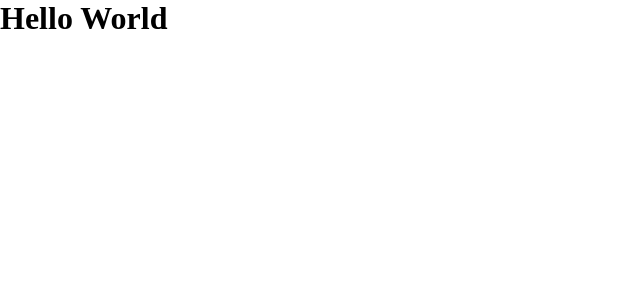
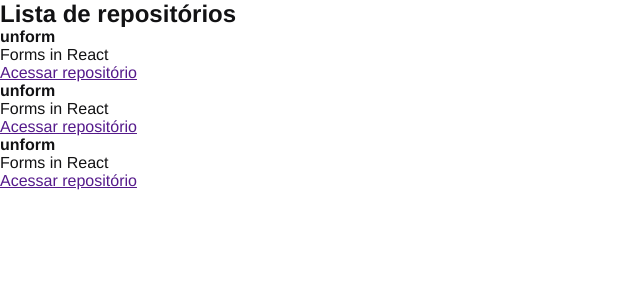
Before and after one commit to Masaiha/Rocketseat-Github-Explore, a React app: page / in a window 1280 px wide. Shown: the top 300 px of the page, without its empty margins (0-640 px from the left). Built offline with nearby package versions, Linux system fonts and the light colour scheme.

Commit message:
criando um primeiro componente

```diff
--- a/src/App.jsx
+++ b/src/App.jsx
@@ -1,5 +1,6 @@
+import { RepositoryList } from './components/repositoryList';
 import './styles/global.scss';
 
 export function App(){
-    return <h1>Hello World</h1>
+    return  <RepositoryList />
 }
--- /dev/null
+++ b/src/components/repositoryList.jsx
@@ -0,0 +1,38 @@
+const repositoryName = 'unform';
+
+export function RepositoryList() {
+    return (
+        <section className="repository-list">
+            <h1>Lista de repositórios</h1>
+
+            <ul>
+                <li>
+                    <strong>{repositoryName}</strong>
+                    <p>Forms in React</p>
+
+                    <a href="">
+                        Acessar repositório
+                    </a>
+                </li>
+
+                <li>
+                    <strong>unform</strong>
+                    <p>Forms in React</p>
+
+                    <a href="">
+                        Acessar repositório
+                    </a>
+                </li>
+
+                <li>
+                    <strong>unform</strong>
+                    <p>Forms in React</p>
+
+                    <a href="">
+                        Acessar repositório
+                    </a>
+                </li>
+            </ul>
+        </section>
+    )
+}
--- a/src/styles/global.scss
+++ b/src/styles/global.scss
@@ -5,5 +5,6 @@
 }
 
 body {
-    font: Arial, Helvetica, sans-serif;
+    font:  16px "Helvetica Neue", Arial, sans-serif;
+    color: #121214;
 }
```
